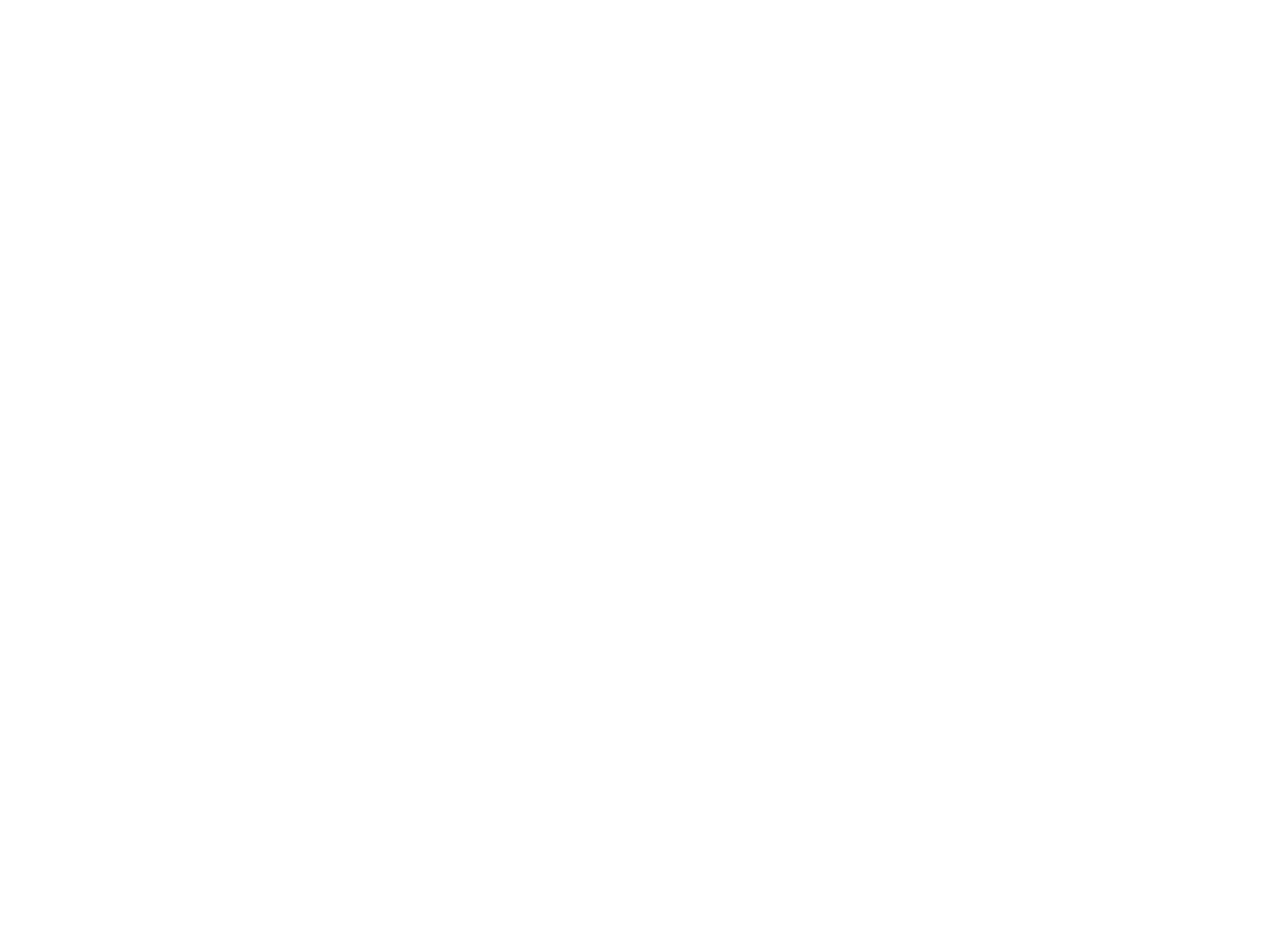
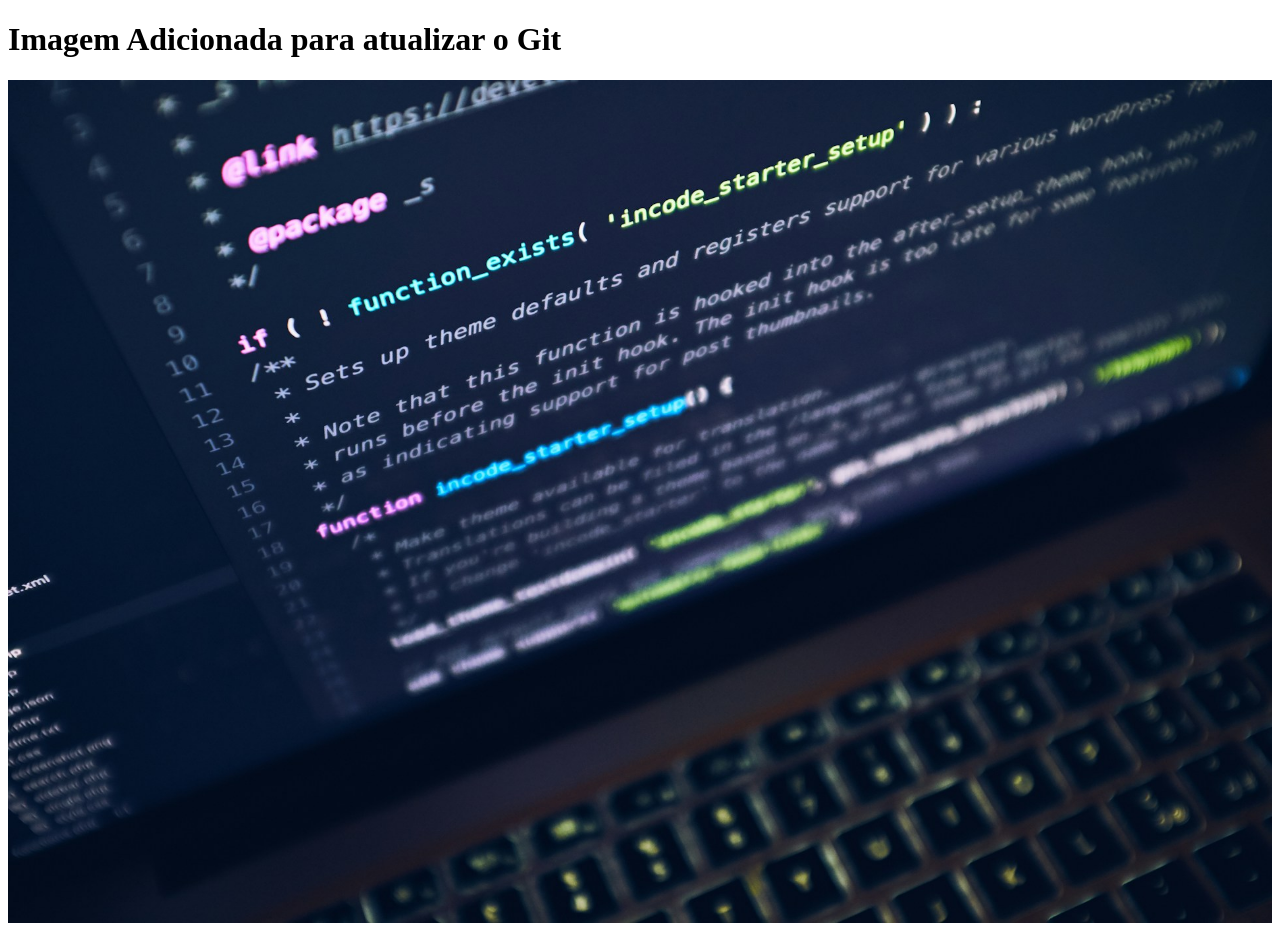
Before and after one commit to DorigonBruno/Descomplica_Github, a plain HTML site: page index.html in a window 1280 px wide. Before the commit the page ends 800 px from the top, so only its background shows below. Drawn offline with Linux system fonts and the light colour scheme.

Commit message:
change_html_add_image

```diff
--- a/index.html
+++ b/index.html
@@ -3,9 +3,11 @@
 <head>
   <meta charset="UTF-8">
   <meta name="viewport" content="width=device-width, initial-scale=1.0">
-  <title>Document</title>
+  <title>Projeto feito para a faculdade Descomplica</title>
+  <link rel="stylesheet" href="./style.css">
 </head>
 <body>
-
+  <h1>Imagem Adicionada para atualizar o Git</h1>
+  <img src="./image/luca-bravo-XJXWbfSo2f0-unsplash.jpg" alt="">
 </body>
 </html>
--- /dev/null
+++ b/style.css
@@ -0,0 +1,5 @@
+img{
+  max-width: 100%;
+  display: block;
+  object-fit: cover;
+}
```
Also changed, not shown: image/luca-bravo-XJXWbfSo2f0-unsplash.jpg (added), 1 other file.
